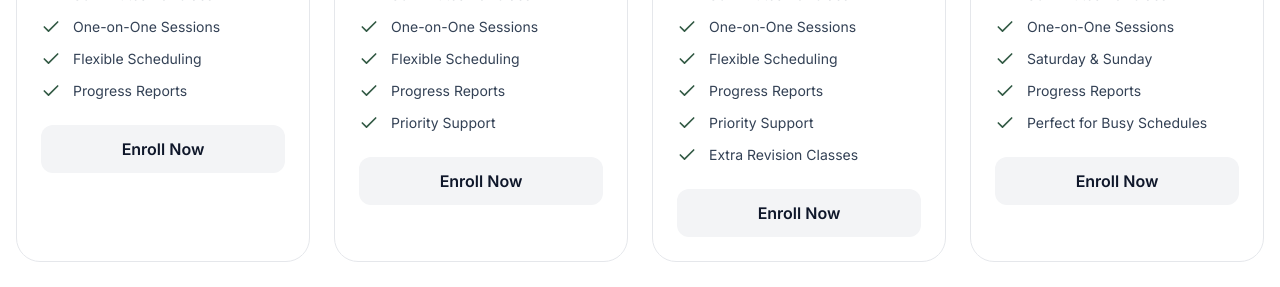
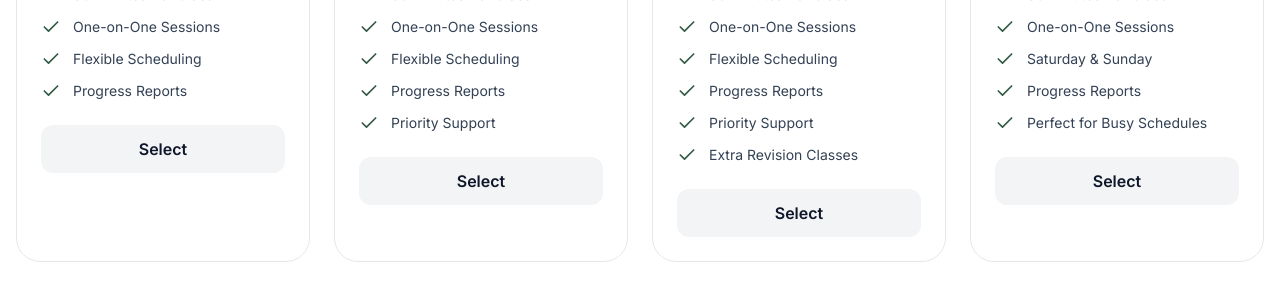
Before and after one commit to moid000/quran-online-academy, a React (Vite) app in the folder frontend/: page /fees in a window 1280 px wide. Shown: the part 820-1107 px from the top of the page. Built offline with nearby package versions, Linux system fonts and the light colour scheme; no server answers.

Commit message:
UX: bigger/bolder Enroll text on course cards, Enroll Now->Select on pricing, removed payment screenshot step from registration (3 steps now), Continue->Submit

```diff
--- a/frontend/src/pages/Pricing.jsx
+++ b/frontend/src/pages/Pricing.jsx
@@ -183,7 +183,7 @@ export default function Pricing() {
                             : 'bg-gray-100 text-slate-900 hover:bg-gray-200'
                         }`}
                       >
-                        Enroll Now
+                        Select
                       </motion.button>
                     </Link>
                   </div>
```
